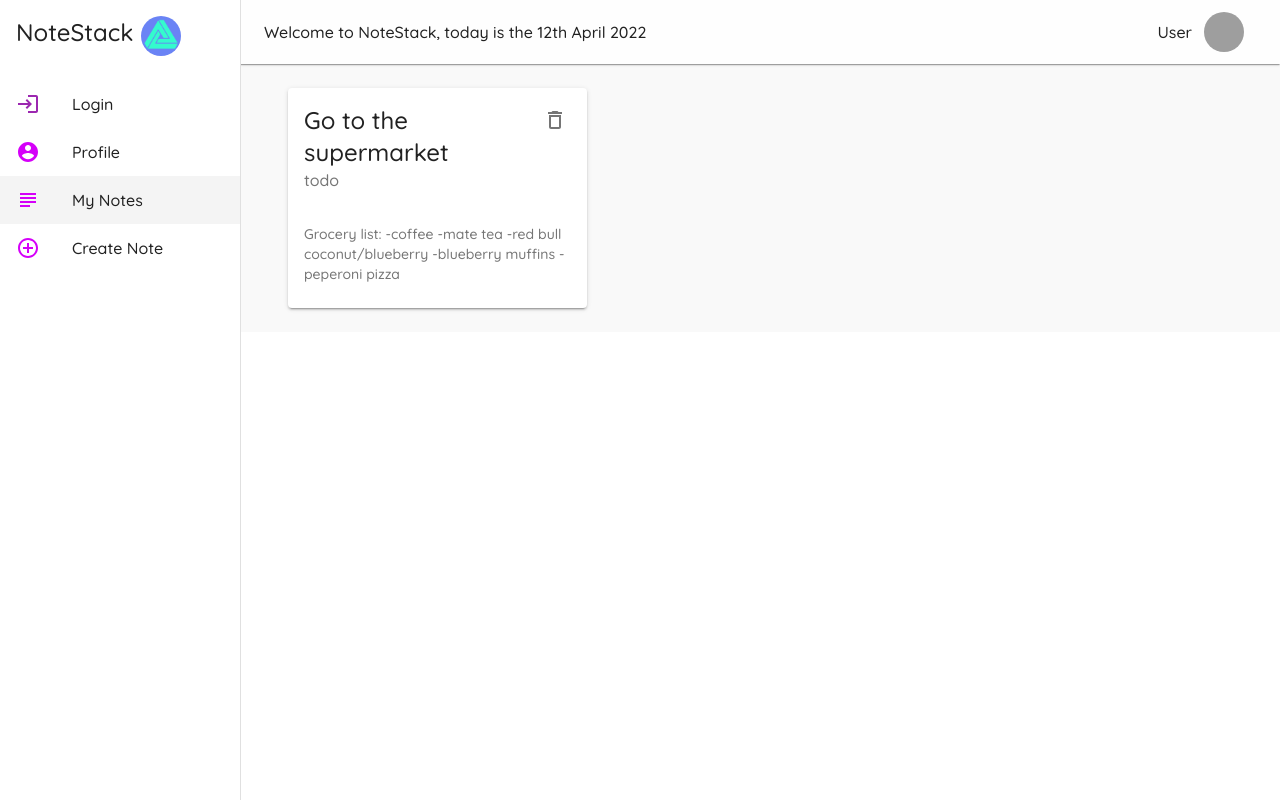
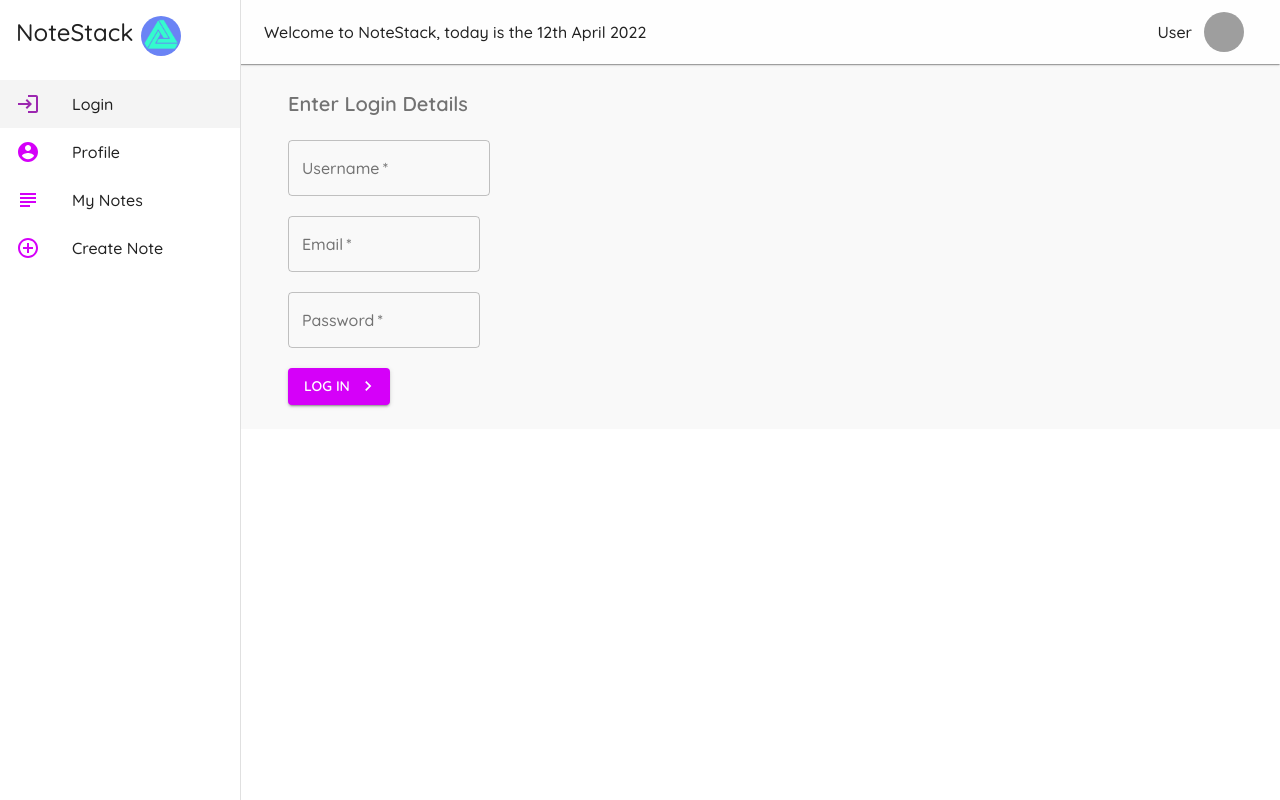
Before and after one commit to BuffCan/NoteStackApp, a React (Create React App) app: page / in a window 1280 px wide. Built offline with nearby package versions, Linux system fonts and the light colour scheme; data requests are answered from the project's data file; grey boxes are pictures that could not be loaded.

Commit message:
changed routes to always start at login page

```diff
--- a/data/db.json
+++ b/data/db.json
@@ -1,9 +1,9 @@
 {
   "notes": [
     {
-      "title": "Go to the supermarket",
-      "details": "Grocery list:\n\n-coffee\n-mate tea\n-red bull coconut/blueberry\n-blueberry muffins\n-peperoni pizza",
-      "category": "todo",
+      "title": "test note ",
+      "details": "test test test test",
+      "category": "learning",
       "id": 1
     }
   ]
--- a/src/App.js
+++ b/src/App.js
@@ -32,13 +32,13 @@ function App() {
       <Router>
         <Layout>
           <Switch>
-            <Route path="/login">
+            <Route path="/">
               <Login />
             </Route>
             <Route path="/profile">
               <Profile />
             </Route>
-            <Route exact path="/">
+            <Route path="/notes">
               <Notes />
             </Route>
             <Route path="/create">
--- a/src/components/Layout.js
+++ b/src/components/Layout.js
@@ -68,7 +68,7 @@ export default function Layout({ children }) {
         {
             text: 'Login',
             icon: <LoginIcon color="secondary" />,
-            path: '/Login'
+            path: '/'
         },
         {
             text: 'Profile',
@@ -78,7 +78,7 @@ export default function Layout({ children }) {
         {
             text: 'My Notes',
             icon: <SubjectOutlined color="secondary" />,
-            path: '/'
+            path: '/notes'
         },
         {
             text: 'Create Note',
--- a/src/pages/Create.js
+++ b/src/pages/Create.js
@@ -60,7 +60,7 @@ export default function Create() {
         method: 'POST',
         headers: {"Content-type": "application/json"},
         body: JSON.stringify({ title, details, category })
-      }).then(() => history.push("/"))
+      }).then(() => history.push("/notes"))
     }
   }
 
```
